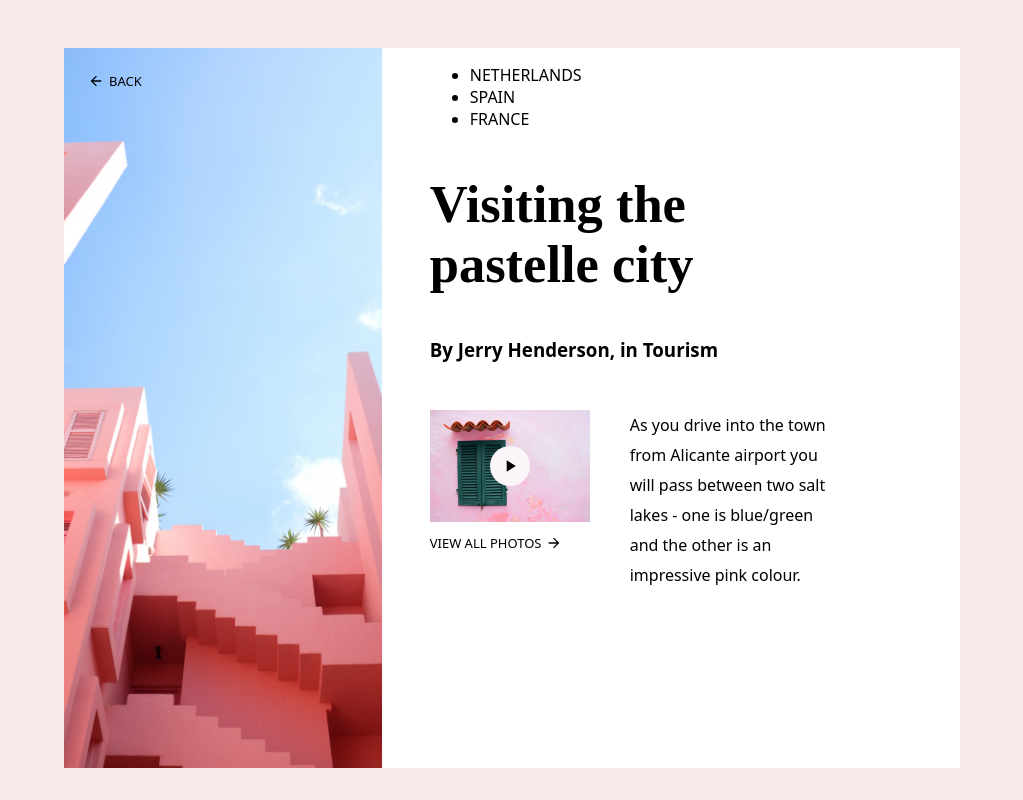
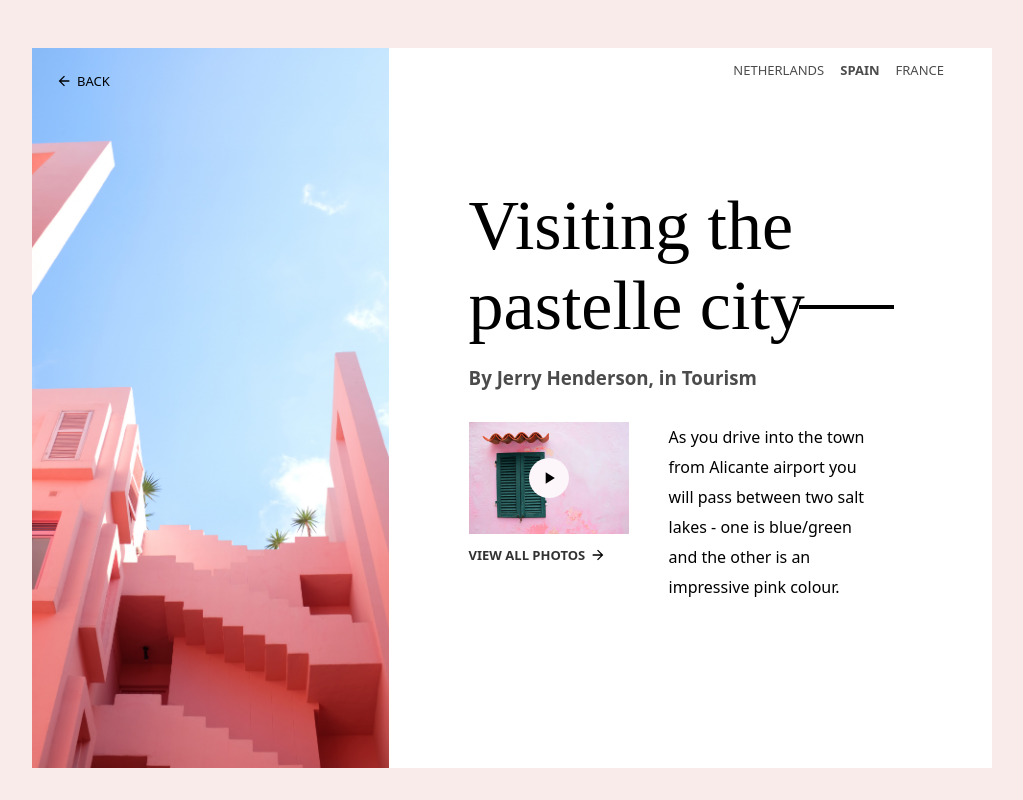
Before and after one commit to HoluwatobiHarbolanle/Assignment-2, a plain HTML site: page index.html in a window 1280 px wide. Shown: the whole page, without its empty margins (128-1151 px from the left). Drawn offline with Linux system fonts and the light colour scheme.

Commit message:
Assignment-2

```diff
--- a/index.html
+++ b/index.html
@@ -15,17 +15,21 @@
             </div>
         </section>
         <section class="section-2">
-            <div>
-                <ul>
+            <div class="countries">
+                <nav>
+                    <ul>
                     <li>NETHERLANDS</li>
-                    <li>SPAIN</li>
+                    <li><strong>SPAIN</strong></li>
                     <li>FRANCE</li>
-                </ul>
+                    </ul>
+                </nav>
             </div>
-            <div class="city">
-                <h1>Visiting the<br> pastelle city</h1>
+
+                <div class="city">
+                <h1>Visiting the <br> pastelle city</h1>
                 <span class="space"></span>
-            </div>
+                </div>
+
             <h3>By Jerry Henderson, in Tourism</h3>
             <div class="part-one">
              <div>
@@ -33,7 +37,7 @@
                     <img class="play" src="./img/play.svg" alt="play button">
                 </div>
                 <div class="view">
-                    <span>VIEW ALL PHOTOS</span>
+                    <span id="photos"><strong>VIEW ALL PHOTOS</strong></span>
                     <img class="forward" src="./img/arrow-forward.svg" alt="arrow-forward">
                 </div>
              </div>
--- a/styles.css
+++ b/styles.css
@@ -14,7 +14,7 @@ body{
 }
 main{
     height: 90vh;
-    width: 70vw;
+    width: 75vw;
     display: flex;
     background-color: white;
     margin: auto;
@@ -31,11 +31,12 @@ main{
     height: 82vh;
     width: 50vw;
     padding: 0 3rem;
+    padding-left: 5rem;
 }
 .part-one{
     display: flex;
     gap: 2.5rem;
-    margin-top: 3rem;
+    margin-top: 2rem;
     width: 85%;
     align-items: start;
 }
@@ -86,7 +87,49 @@ p{
     line-height: 30px;
     margin-top: 0;
 }
-.city{
-    font-size: 35px;
+h1{
+    font-size: 70px;
     font-family: block;
+    padding-top: 5rem;
+    font-weight: 400;
+    margin-bottom: 0;
+    position: relative;
+
 }
+h1::before{
+    content: "";
+    position: absolute;
+    top: 83%;
+    left: 330px;
+    width: 20%;
+    height: 4px;
+    background-color: black;
+}
+.countries{
+    display: inline;
+    float: inline-end;
+}
+nav ul{
+    opacity: 0.7;
+    display: flex;
+    font-size: small;
+}
+ul{
+    list-style-type: none;
+    gap: 1rem;
+}
+h3{
+    opacity: 0.7;
+}
+#photos{
+    opacity: 0.8;
+}
+/*.space{
+    width: 4rem;
+    height: 9rem;
+    color: black;
+    border-bottom: 3px solid black;
+}*/
+.space{
+    gap:10px
+}
```
